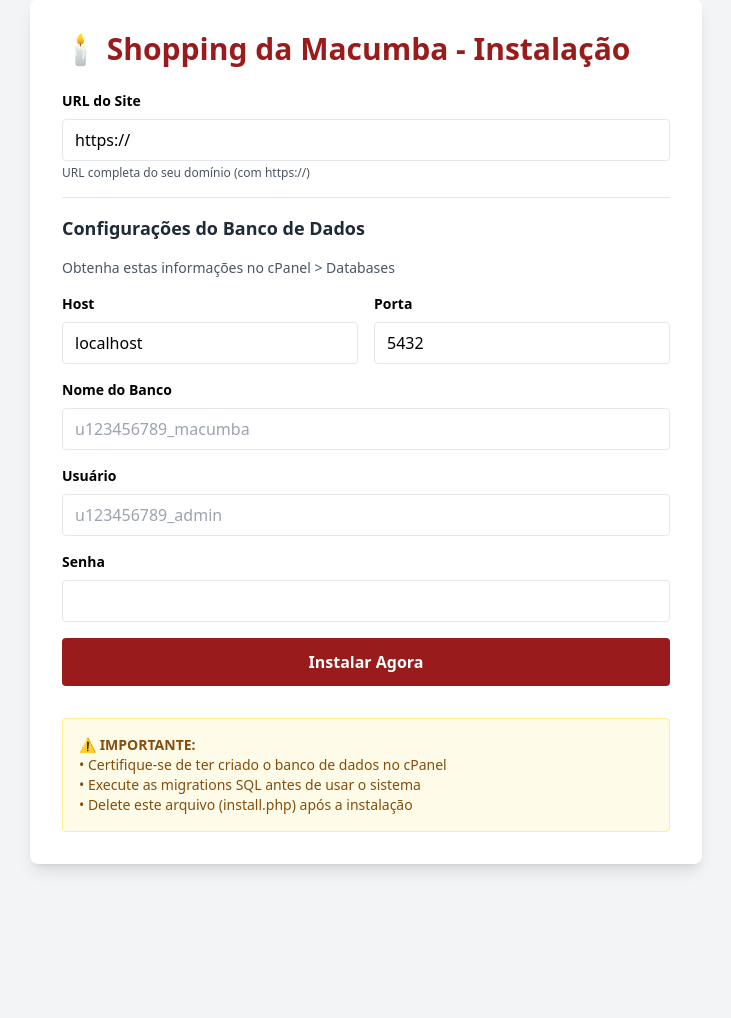
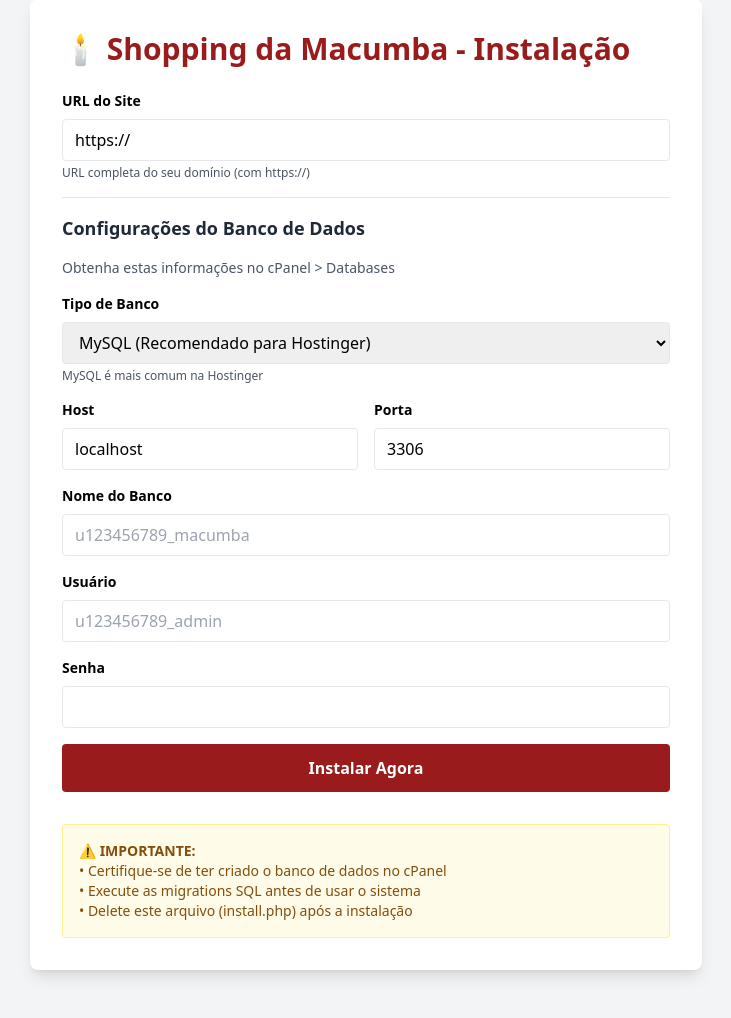
Before and after one commit to developeragencia/macumba26, a PHP site: page /install.php in a window 1280 px wide. Shown: the part 49-1067 px from the top of the page, without its empty margins (274-1005 px from the left). Before the commit the page ends 920 px from the top, so only its background shows below. Run offline with PHP 8.4, Linux system fonts and the light colour scheme; some libraries are stand-ins or nearby versions.

Commit message:
fix: Adicionar seletor de banco MySQL/PostgreSQL no instalador - Formulario agora permite escolher tipo de banco - Porta muda automaticamente (3306 MySQL, 5432 PostgreSQL) - DSN correto baseado no driver selecionado - Padrao MySQL para Hostinger - Mensagem de erro indica arquivo de migration correto

```diff
--- a/install.php
+++ b/install.php
@@ -63,8 +63,9 @@
                 }
 
                 // 3. Criar arquivo .env
+                $db_driver = $_POST['db_driver'] ?? 'mysql';
                 $db_host = $_POST['db_host'] ?? 'localhost';
-                $db_port = $_POST['db_port'] ?? '5432';
+                $db_port = $_POST['db_port'] ?? ($db_driver === 'mysql' ? '3306' : '5432');
                 $db_name = $_POST['db_name'] ?? '';
                 $db_user = $_POST['db_user'] ?? '';
                 $db_pass = $_POST['db_pass'] ?? '';
@@ -74,6 +75,7 @@
                     $errors[] = "Todos os campos são obrigatórios!";
                 } else {
                     $env_content = "# Database Configuration\n";
+                    $env_content .= "DB_DRIVER={$db_driver}\n";
                     $env_content .= "DB_HOST={$db_host}\n";
                     $env_content .= "DB_PORT={$db_port}\n";
                     $env_content .= "DB_DATABASE={$db_name}\n";
@@ -98,17 +100,29 @@
                 // 4. Testar conexão com banco
                 if (empty($errors)) {
                     try {
-                        $dsn = "pgsql:host={$db_host};port={$db_port};dbname={$db_name}";
+                        // Construir DSN baseado no driver
+                        if ($db_driver === 'mysql') {
+                            $dsn = "mysql:host={$db_host};port={$db_port};dbname={$db_name};charset=utf8mb4";
+                        } else {
+                            $dsn = "pgsql:host={$db_host};port={$db_port};dbname={$db_name}";
+                        }
+
                         $pdo = new PDO($dsn, $db_user, $db_pass);
                         $pdo->setAttribute(PDO::ATTR_ERRMODE, PDO::ERRMODE_EXCEPTION);
-                        $success[] = "✅ Conexão com banco de dados OK";
+                        $success[] = "✅ Conexão com banco de dados OK ({$db_driver})";
 
                         // Verificar se as tabelas existem
-                        $stmt = $pdo->query("SELECT COUNT(*) FROM information_schema.tables WHERE table_schema = 'public' AND table_name = 'users'");
+                        if ($db_driver === 'mysql') {
+                            $stmt = $pdo->query("SELECT COUNT(*) FROM information_schema.tables WHERE table_schema = '{$db_name}' AND table_name = 'users'");
+                        } else {
+                            $stmt = $pdo->query("SELECT COUNT(*) FROM information_schema.tables WHERE table_schema = 'public' AND table_name = 'users'");
+                        }
+
                         if ($stmt->fetchColumn() > 0) {
                             $success[] = "✅ Tabelas já existem no banco";
                         } else {
-                            $errors[] = "⚠️ Tabelas não encontradas. Execute as migrations em database/migrations.sql";
+                            $migration_file = ($db_driver === 'mysql') ? 'database/migrations_mysql.sql' : 'database/migrations.sql';
+                            $errors[] = "⚠️ Tabelas não encontradas. Execute as migrations em {$migration_file}";
                         }
                     } catch (PDOException $e) {
                         $errors[] = "Erro ao conectar no banco: " . $e->getMessage();
@@ -184,6 +198,15 @@
                 <h3 class="text-lg font-bold text-gray-800">Configurações do Banco de Dados</h3>
                 <p class="text-sm text-gray-600">Obtenha estas informações no cPanel > Databases</p>
 
+                <div>
+                    <label class="block text-sm font-bold mb-2">Tipo de Banco</label>
+                    <select name="db_driver" id="db_driver" class="w-full border rounded px-3 py-2" onchange="updatePort()">
+                        <option value="mysql" <?= ($_POST['db_driver'] ?? 'mysql') === 'mysql' ? 'selected' : '' ?>>MySQL (Recomendado para Hostinger)</option>
+                        <option value="pgsql" <?= ($_POST['db_driver'] ?? '') === 'pgsql' ? 'selected' : '' ?>>PostgreSQL</option>
+                    </select>
+                    <p class="text-xs text-gray-600 mt-1">MySQL é mais comum na Hostinger</p>
+                </div>
+
                 <div class="grid grid-cols-2 gap-4">
                     <div>
                         <label class="block text-sm font-bold mb-2">Host</label>
@@ -194,8 +217,8 @@
 
                     <div>
                         <label class="block text-sm font-bold mb-2">Porta</label>
-                        <input type="text" name="db_port" required
-                               value="<?= $_POST['db_port'] ?? '5432' ?>"
+                        <input type="text" name="db_port" id="db_port" required
+                               value="<?= $_POST['db_port'] ?? '3306' ?>"
                                class="w-full border rounded px-3 py-2">
                     </div>
                 </div>
@@ -239,5 +262,17 @@
             </div>
         </div>
     </div>
+
+    <script>
+        function updatePort() {
+            const driver = document.getElementById('db_driver').value;
+            const portInput = document.getElementById('db_port');
+            if (driver === 'mysql') {
+                portInput.value = '3306';
+            } else if (driver === 'pgsql') {
+                portInput.value = '5432';
+            }
+        }
+    </script>
 </body>
 </html>
```
